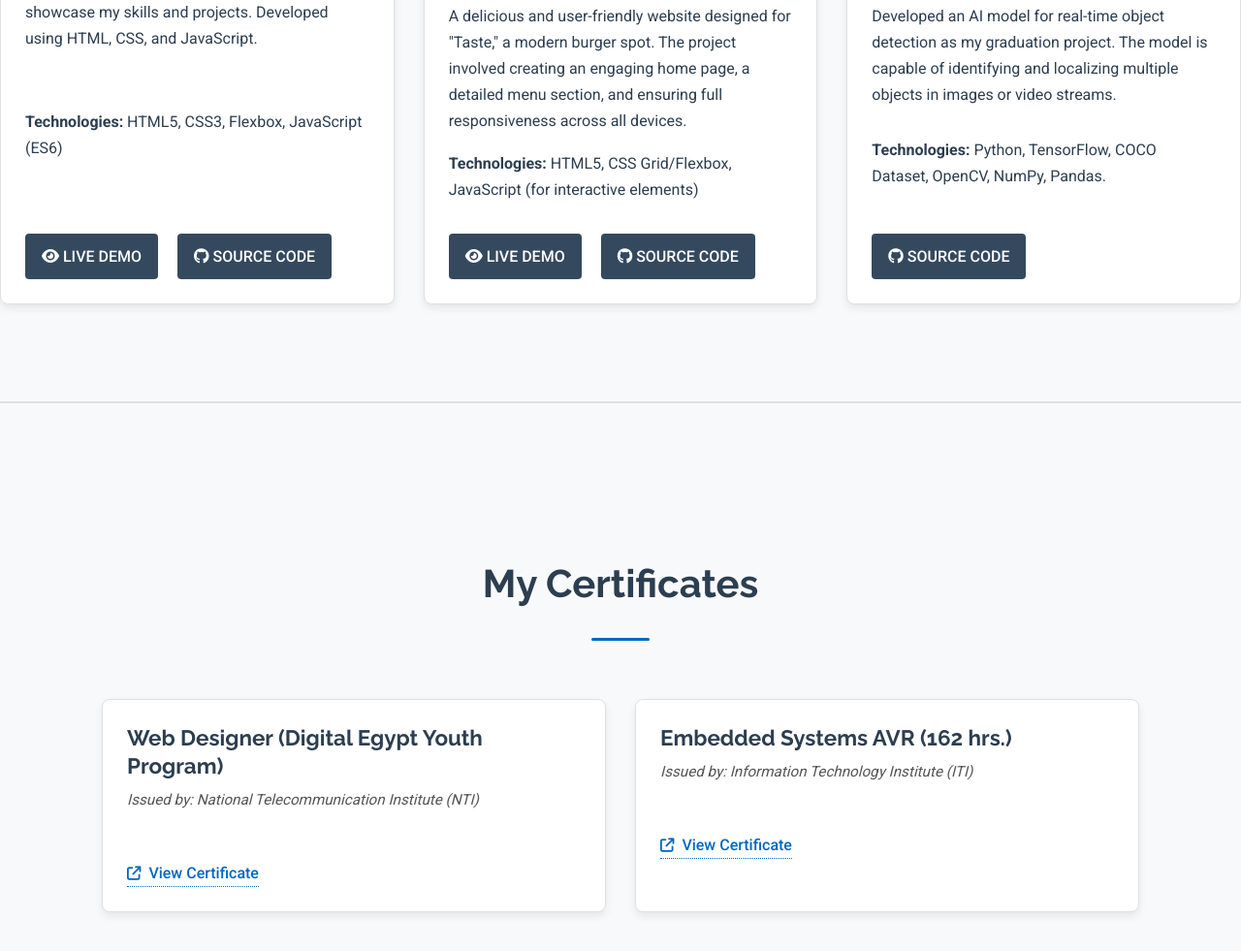
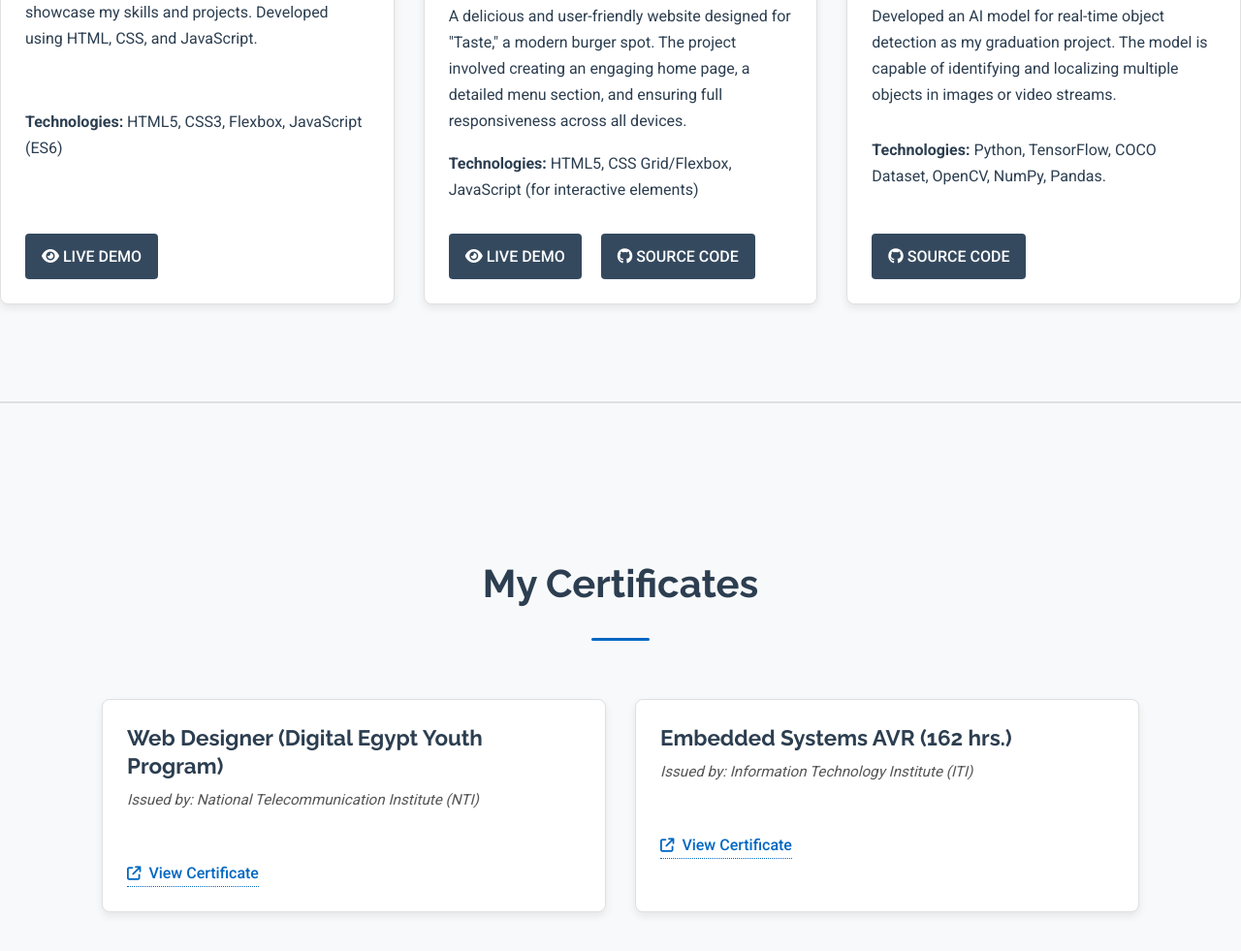
Before and after one commit to Khalid22x/Khalid-Dev-Portfolio, a plain HTML site: page index.html in a window 1280 px wide. Shown: the part 2254-3235 px from the top of the page at 97% size. Drawn offline with Linux system fonts and the light colour scheme.

```diff
--- a/index.html
+++ b/index.html
@@ -133,9 +133,9 @@
             <a href="https://khalid22x.github.io/Khalid-Dev-Portfolio/" target="_blank" class="btn-secondary">
                 <i class="fas fa-eye"></i> Live Demo
             </a>
-            <a href="https://github.com/Khalid22x/Khalid-Dev-Portfolio" target="_blank" class="btn-secondary">
+            <!-- <a href="https://github.com/Khalid22x/Khalid-Dev-Portfolio" target="_blank" class="btn-secondary">
                 <i class="fab fa-github"></i> Source Code
-            </a>
+            </a> -->
         </div>
     </div>
 
```
